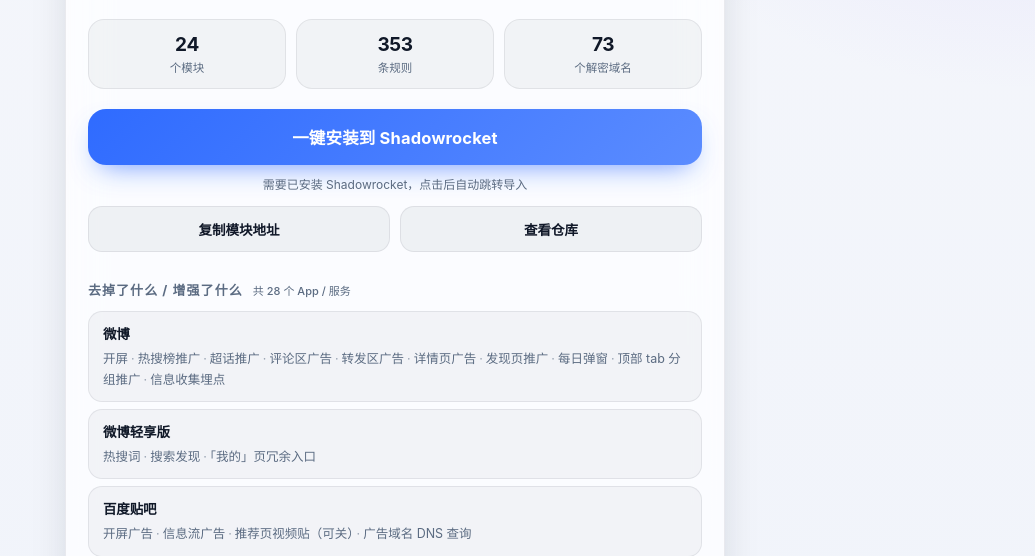
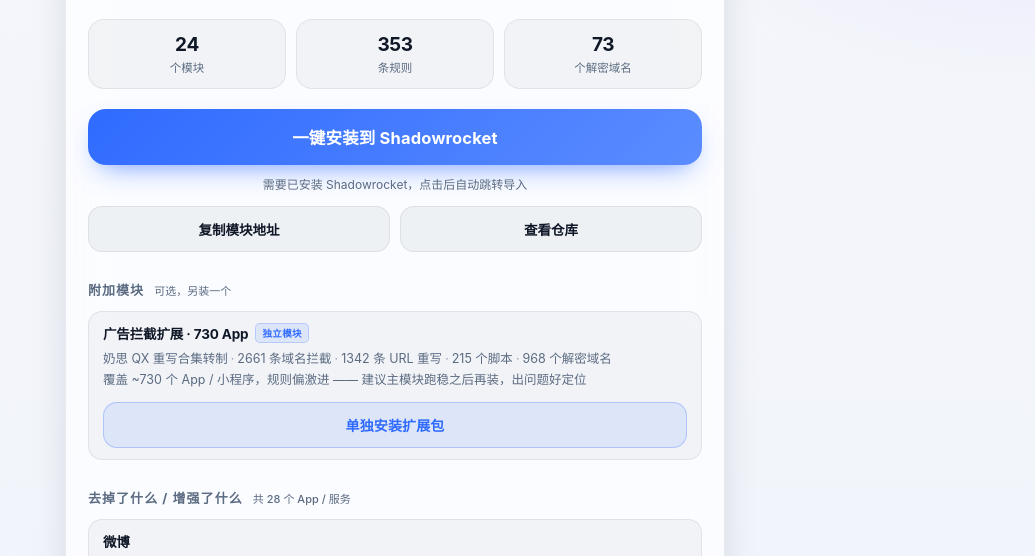
Before and after one commit to Alexanderava/sr-adblock, a plain HTML site: page index.html in a window 1280 px wide. Shown: the part 195-751 px from the top of the page, without its empty margins (245-1280 px from the left). Drawn offline with Linux system fonts and the light colour scheme.

Commit message:
Add optional extra module card

```diff
--- a/index.html
+++ b/index.html
@@ -76,6 +76,12 @@
     transition:transform .16s ease;
   }
   .install:active{transform:scale(.985)}
+  .install.sub{
+    margin:12px 0 0; padding:12px; font-size:14px; border-radius:14px;
+    color:var(--accent); background:color-mix(in srgb, var(--accent) 11%, transparent);
+    border:1px solid color-mix(in srgb, var(--accent) 28%, transparent);
+    box-shadow:none;
+  }
   .hint{text-align:center; font-size:12px; color:var(--sub); margin:0 0 4px}
   .row{display:flex; gap:10px; margin-top:14px}
   .ghost{
@@ -146,6 +152,14 @@
     <div class="row">
       <a class="ghost" id="copy" href="#">复制模块地址</a>
       <a class="ghost" href="https://github.com/Alexanderava/sr-adblock" target="_blank" rel="noopener">查看仓库</a>
+    </div>
+
+    <h2>附加模块 <small>可选，另装一个</small></h2>
+    <div class="app">
+      <b>广告拦截扩展 · 730 App <em>独立模块</em></b>
+      <p>奶思 QX 重写合集转制<i>·</i>2661 条域名拦截<i>·</i>1342 条 URL 重写<i>·</i>215 个脚本<i>·</i>968 个解密域名<br>
+      覆盖 ~730 个 App / 小程序，规则偏激进 —— 建议主模块跑稳之后再装，出问题好定位</p>
+      <a class="install sub" href="shadowrocket://install?module=https://raw.githubusercontent.com/Alexanderava/sr-adblock/main/AdBlock-Extra.sgmodule">单独安装扩展包</a>
     </div>
 
     <h2>去掉了什么 / 增强了什么 <small>共 28 个 App / 服务</small></h2>
```
